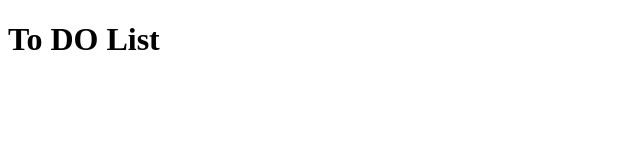
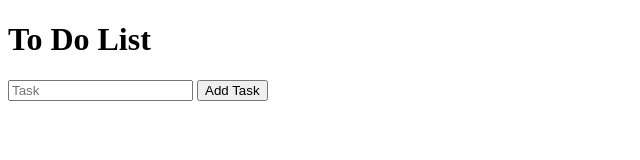
Before and after one commit to ErinBlack/weekendChal3, a website: page public/views/index.html in a window 1280 px wide. Shown: the whole page, without its empty margins (0-640 px from the left). Drawn offline with Linux system fonts and the light colour scheme.

Commit message:
created task input field and button

```diff
--- a/public/views/index.html
+++ b/public/views/index.html
@@ -5,6 +5,15 @@
     <title>To Do Application</title>
   </head>
   <body>
-    <h1>To DO List</h1>
+    <h1>To Do List</h1>
+    <div class="taskBody">
+      <div id="createTask">
+        <input type="text" placeholder="Task" id="taskInput">
+        <button type="button" name="button" id="addTask">Add Task</button>
+      </div>
+      <div id="taskList">
+
+      </div>
+    </div>
   </body>
 </html>
--- a/server.js
+++ b/server.js
@@ -15,8 +15,8 @@ app.use(bodyParser.urlencoded({extended: true}));
 app.listen(port, function(){
   console.log('server up on 8080');
 });
-
+//get index.html on the page
 app.get('/', function(req,res){
   console.log('url hit on /');
-  res.sendFile(path.resolve('public/view/index.html'));
-});
+  res.sendFile(path.resolve('public/views/index.html'));
+}); // end get / get request
```
